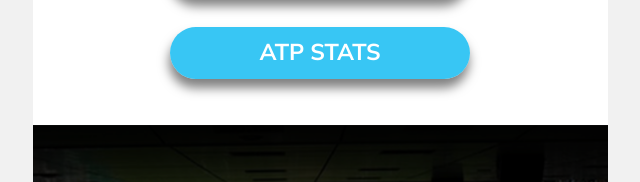
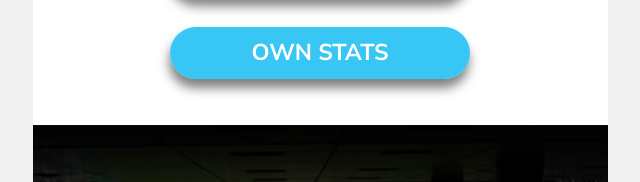
Before and after one commit to Md-Nuruddin-Adnan/Tennis, a plain HTML site: page page-2.html in a window 1280 px wide. Shown: the part 366-548 px from the top of the page, 320-960 px from the left. Drawn offline with nearby package versions, Linux system fonts and the light colour scheme.

```diff
--- a/page-2.html
+++ b/page-2.html
@@ -57,7 +57,7 @@
 <section class="button-section py-3">
 	<div class="container">
 		<a href="index.html" class="btn main-btn">ATP STATS</a>
-		<a href="#" class="btn main-btn">ATP STATS</a>
+		<a href="#" class="btn main-btn"> OWN STATS</a>
 	</div>
 </section>
 <!-- ===//end of button-section section === -->
```
Also changed, not shown: index.html (+1 -1 lines).
